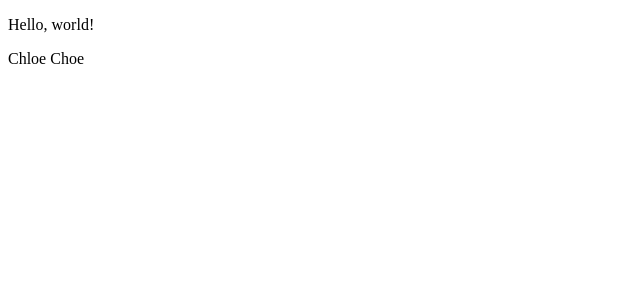
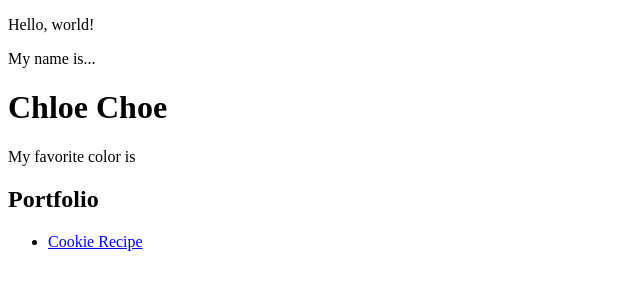
Before and after one commit to chloeschoe/fewd36, a plain HTML site: page index.html in a window 1280 px wide. Shown: the whole page, without its empty margins (0-640 px from the left). Drawn offline with Linux system fonts and the light colour scheme.

Commit message:
Added cookie recipe

```diff
--- a/index.html
+++ b/index.html
@@ -6,8 +6,16 @@
 <body>
 
 <p>Hello, world!</p>
+<p>	My name is...
+<h1> Chloe Choe </h1>
 
-<p> Chloe Choe </p>
+<p>My favorite color is</p>
+
+	<h2>Portfolio</h2>
+	<ul>
+		<li>
+			<a href="cookie-recipe/cookie-recipe.html">Cookie Recipe</a>
+	<ul>
 
 </body>
 </html>
```
